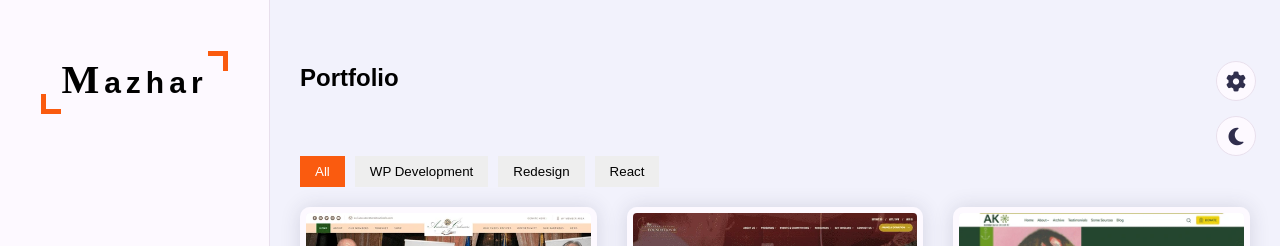
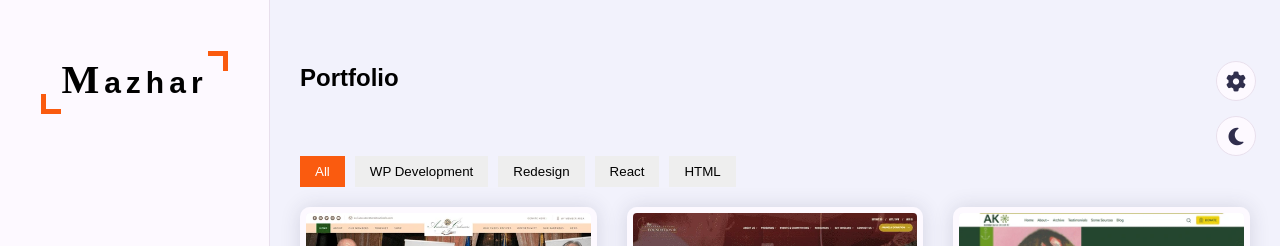
Before and after one commit to mazharwp/portfolio, a Next.js app: page /portfolio in a window 1280 px wide. Shown: the top 246 px of the page. Built offline with nearby package versions, Linux system fonts and the light colour scheme.

Commit message:
Update project files and features

```diff
--- a/src/views/Portfolio.js
+++ b/src/views/Portfolio.js
@@ -19,6 +19,7 @@ import cogat107 from '../assets/images/cogat107.webp';
 import dedicationsolutions from '../assets/images/dedicationsolutions.png';
 import delcielobiewerterriers from '../assets/images/delcielobiewerterriers.png';
 import dnbending from '../assets/images/dnbending.webp';
+import elizabethhearn from '../assets/images/elizabethhearn.jpg';
 import exopermaculture from '../assets/images/exopermaculture.webp';
 import gastonscatering from '../assets/images/gastonscatering.webp';
 import internationalballroom from '../assets/images/internationalballroom.webp';
@@ -72,6 +73,8 @@ function Portfolio() {
     // ================= REACT =================
     { img: mz, title: "Portfolio", link: "https://mazharali.netlify.app/", desc: "React Website", category: "react" },
     { img: americannaturalprocessors, title: "Americannatural", link: "https://americannatural.netlify.app", desc: "React Website", category: "react" },
+    // ================= HTML =================
+    { img: elizabethhearn, title: "Elizabeth Hearn", link: "https://sampledemo.wp.urdemo.website/elizabethhearn/", desc: "Psychotherapy, Counselling, Spirituality & Creative Writing", category: "html" },
   ];
 
   const filteredProjects =
@@ -91,6 +94,7 @@ function Portfolio() {
           <button onClick={() => setActiveTab("wp")} className={activeTab === "wp" ? "active" : ""}>WP Development</button>
           <button onClick={() => setActiveTab("redesign")} className={activeTab === "redesign" ? "active" : ""}>Redesign</button>
           <button onClick={() => setActiveTab("react")} className={activeTab === "react" ? "active" : ""}>React</button>
+          <button onClick={() => setActiveTab("html")} className={activeTab === "html" ? "active" : ""}>HTML</button>
         </div>
 
         {/* Portfolio Items */}
```
Also changed, not shown: src/assets/images/elizabethhearn.jpg (renamed from src/assets/images/noahsmimiknits_reduced.jpg).
